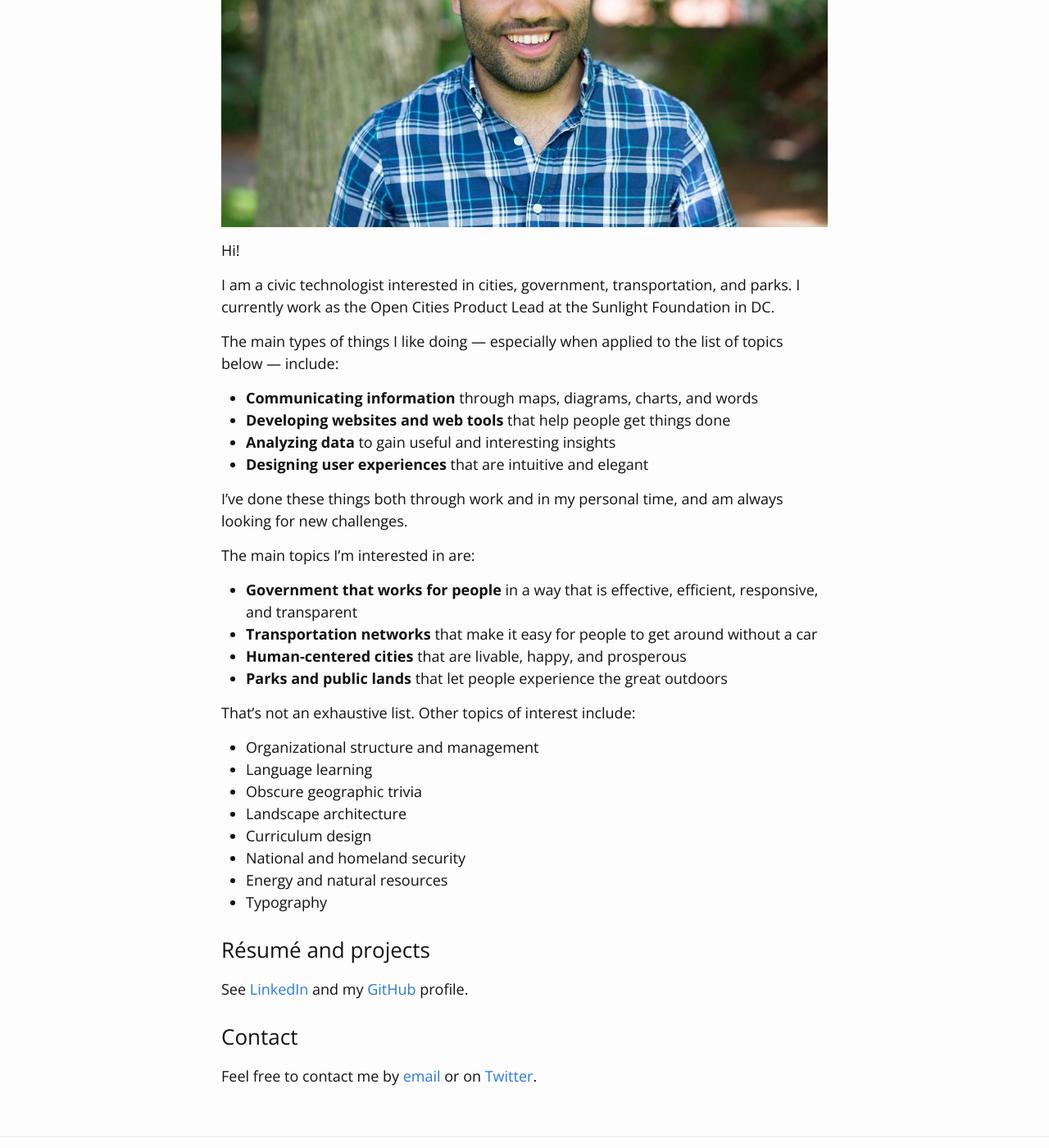
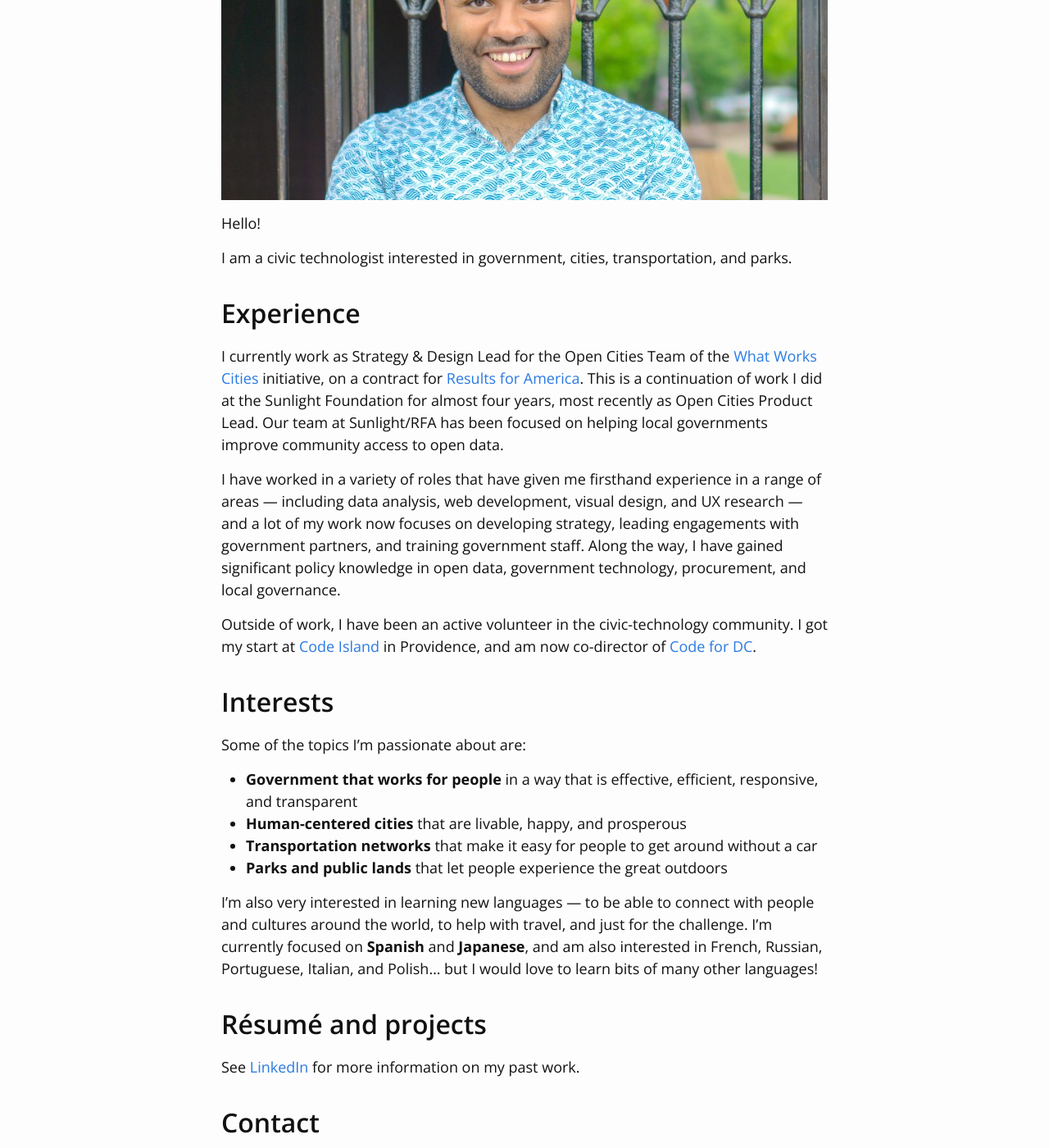
Before and after one commit to gregjd/gregjd.github.io, a Jekyll site: the page built from about/index.md, in a window 1280 px wide and 1400 px high, scrolled down 406 px. Shown: the whole window at 82% size. Built offline with Jekyll 4.4.1, drawn with Linux system fonts in a browser that asks for light colours; some of the changed text lies outside the part shown.

Commit message:
Update descriptions and profile pic

```diff
--- a/_config.yml
+++ b/_config.yml
@@ -16,7 +16,7 @@ defaults:
     layout: post
     comments: true
 email: greg@gregjd.com
-description: 'I am a civic technologist interested in cities, government, transportation, and parks.'
+description: 'I am a civic technologist interested in government, cities, transportation, and parks.'
 baseurl: ''
 url: http://www.gregjd.com
 twitter_username: gjordandetamore
--- a/about/index.md
+++ b/about/index.md
@@ -5,29 +5,41 @@ layout: page
 order: 1
 ---
 
-![Profile picture](/images/Profile_Pic_Cropped.png)
+![Profile picture](/images/profile-pic.jpeg)
 
-Hi!
+Hello!
 
-{{ site.description }} I currently work as the Open Cities Product Lead at the Sunlight Foundation in DC.
+{{ site.description }}
 
-The main types of things I like doing — especially when applied to the list of topics below — include:
+## Experience
+
+I currently work as Strategy & Design Lead for the Open Cities Team of the [What Works Cities](https://whatworkscities.bloomberg.org/) initiative, on a contract for [Results for America](https://results4america.org/). This is a continuation of work I did at the Sunlight Foundation for almost four years, most recently as Open Cities Product Lead. Our team at Sunlight/RFA has been focused on helping local governments improve community access to open data.
+
+I have worked in a variety of roles that have given me firsthand experience in a range of areas — including data analysis, web development, visual design, and UX research — and a lot of my work now focuses on developing strategy, leading engagements with government partners, and training government staff. Along the way, I have gained significant policy knowledge in open data, government technology, procurement, and local governance.
+
+Outside of work, I have been an active volunteer in the civic-technology community. I got my start at [Code Island](http://code-island.org/) in Providence, and am now co-director of [Code for DC](https://www.meetup.com/Code-for-DC/).
+
+## Interests
+
+Some of the topics I'm passionate about are:
+
+- **Government that works for people** in a way that is effective, efficient, responsive, and transparent
+- **Human-centered cities** that are livable, happy, and prosperous
+- **Transportation networks** that make it easy for people to get around without a car
+- **Parks and public lands** that let people experience the great outdoors
+
+I'm also very interested in learning new languages — to be able to connect with people and cultures around the world, to help with travel, and just for the challenge. I'm currently focused on **Spanish** and **Japanese**, and am also interested in French, Russian, Portuguese, Italian, and Polish… but I would love to learn bits of many other languages!
+
+<!-- The main types of things I like doing — especially when applied to the list of topics below — include:
 
 - **Communicating information** through maps, diagrams, charts, and words
 - **Developing websites and web tools** that help people get things done
 - **Analyzing data** to gain useful and interesting insights
 - **Designing user experiences** that are intuitive and elegant
 
-I've done these things both through work and in my personal time, and am always looking for new challenges.
+I've done these things both through work and in my personal time, and am always looking for new challenges. -->
 
-The main topics I'm interested in are:
-
-- **Government that works for people** in a way that is effective, efficient, responsive, and transparent
-- **Transportation networks** that make it easy for people to get around without a car
-- **Human-centered cities** that are livable, happy, and prosperous
-- **Parks and public lands** that let people experience the great outdoors
-
-That's not an exhaustive list. Other topics of interest include:
+<!-- That's not an exhaustive list. Other topics of interest include:
 
 - Organizational structure and management
 - Language learning
@@ -36,12 +48,12 @@ That's not an exhaustive list. Other topics of interest include:
 - Curriculum design
 - National and homeland security
 - Energy and natural resources
-- Typography
+- Typography -->
 
-### Résumé and projects
+## Résumé and projects
 
-See [LinkedIn](https://www.linkedin.com/in/greg-jordan-detamore-a20a4236/) and my [GitHub](https://github.com/gregjd) profile.
+See [LinkedIn](https://www.linkedin.com/in/greg-jordan-detamore-a20a4236/) for more information on my past work<!-- and my [GitHub](https://github.com/gregjd) profile -->.
 
-### Contact
+## Contact
 
 Feel free to contact me by [email](mailto:greg@gregjd.com) or on [Twitter](https://twitter.com/gjordandetamore).
--- a/index.html
+++ b/index.html
@@ -4,11 +4,11 @@ layout: default
 
 <div class="home">
 
-  <img src="/images/Profile_Pic_Cropped.png" alt="Profile picture"><br><br>
+  <img src="/images/profile-pic.jpeg" alt="Profile picture"><br><br>
 
   <h1 class="page-heading">About</h1>
 
-  <p>Hello! {{ site.description }} I currently work as the Open Cities Product Lead at the Sunlight Foundation in DC.</p>
+  <p>Hello! {{ site.description }} I currently work as the Strategy & Design Lead for the Open Cities Team of the What Works Cities initiative. I am also co-director of Code for DC.</p>
   <p><a href="/about/">Learn more.</a></p>
 
   <!-- <h1 class="page-heading">Work</h1>
```
Also changed, not shown: blog/index.md (+16 -5 lines), images/Profile_Pic_Cropped.png (deleted), images/Profile_Pic_Original.jpg (deleted), images/Profile_Pic_Square.png (deleted), images/profile-pic.jpeg (added), 1 other file.
